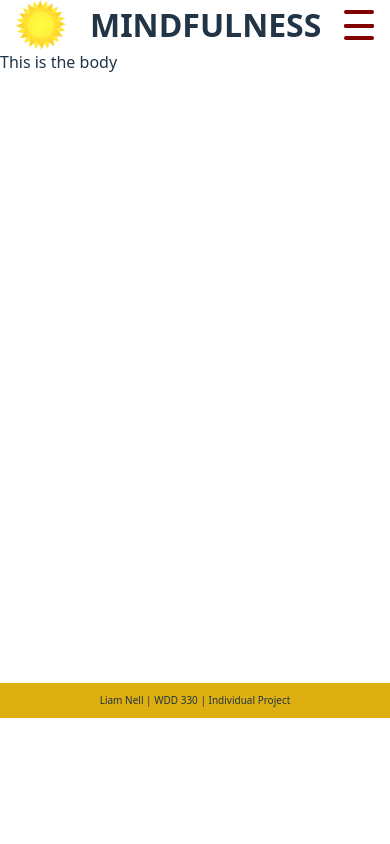
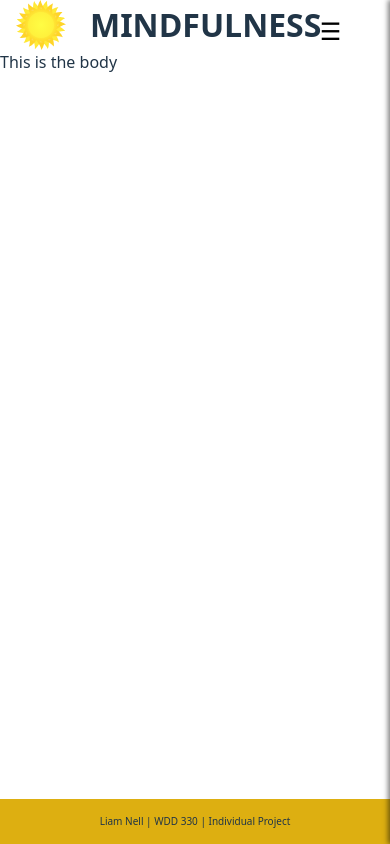
Before and after one commit to limanjohnson/MindfulnessApp, a website built with Vite: page src/index.html in a window 390 px wide. Built offline with nearby package versions, Linux system fonts and the light colour scheme.

Commit message:
LN Mobile Menu Navigation

```diff
--- a/public/partials/header.html
+++ b/public/partials/header.html
@@ -3,6 +3,7 @@
     <img src="../../public/images/sun.svg" alt="sun">
     <h1>MINDFULNESS</h1>
   </div>
+  <div class="desktopView">
     <div class="links">
       <a href="#">Home</a>
       <a href="#">Page 2</a>
@@ -12,30 +13,21 @@
     <div class="login">
       <a>Log In</a>
     </div>
+  </div>
 
-  <div class="hamburger-container">
-    <a href="javascript:void(0)">
-    <input type="checkbox" id="checkbox1" class="checkbox1 visuallyHidden">
-    <label for="checkbox1">
-      <div class="hamburger hamburger1">
-        <span class="bar bar1"></span>
-        <span class="bar bar2"></span>
-        <span class="bar bar3"></span>
-        <span class="bar bar4"></span>
-      </div>
-    </label>
-    </a>
+  <div class="mobileView">
+
+    <button id="menuButton" class="hamburger-menu">☰</button>
+
+    <div id="slidingMenu" class="sliding-menu">
+      <button id="closeButton" class="close-button">✖</button>
+      <ul>
+        <li><a href="#">Home</a></li>
+        <li><a href="#">About</a></li>
+        <li><a href="#">Services</a></li>
+        <li><a href="#">Contact</a></li>
+      </ul>
     </div>
   </div>
 
-<dialog id="menuOverlay" class="overlay">
-  <!-- Overlay content -->
-  <div class="overlay-content">
-    <h2>Menu</h2>
-    <a href="#">About</a>
-    <a href="#">Services</a>
-    <a href="#">Clients</a>
-    <a href="#">Contact</a>
-    <a href="#">Log In</a>
 </div>
-</dialog>
--- a/src/css/style.css
+++ b/src/css/style.css
@@ -97,6 +97,14 @@ button:focus-visible {
 
 /* Start of Header CSS */
 
+.desktopView {
+  display:block;
+}
+
+.mobileView {
+  display:none;
+}
+
 .nav-banner {
   display: flex;
   flex-direction:row;
@@ -122,129 +130,65 @@ button:focus-visible {
 }
 
 .links, .login {
-  display:none;
+  display:flex;
 }
 
 .login {
   margin-right:16px;
 }
 
-.hamburger-container a {
-  width: 70%;
-  margin-right: 16px;
-  display: flex;
-  justify-content: flex-end;
+.hamburger-menu {
+  position: fixed;
+  top: 0;
+  right:20px;
+  font-size: 24px;
+  background:none;
+  border:none;
   cursor:pointer;
 }
 
-.hamburger {
-  margin: 0 auto;
-  /*margin-top: 30px;*/
-  width: 30px;
-  height: 30px;
-  position: relative;
+.sliding-menu {
+  position:fixed;
+  top:0;
+  right:-100%;
+  width:100%;
+  height:100%;
+  background-color:#333;
+  color:white;
+  box-shadow:-2px 0 5px rgba(0,0,0,0.5);
+  transition:right 0.4s ease;
+  z-index:100;
 }
 
-.hamburger .bar {
-  padding: 0;
-  width: 30px;
-  height: 4px;
-  background-color: maroon;
-  display: block;
-  border-radius: 4px;
-  transition: all 0.4s ease-in-out;
-  position: absolute;
+.sliding-menu ul {
+  list-style:none;
+  padding: 20px;
+  margin:0;
 }
 
-.bar1 {
-  top: 0;
+.sliding-menu li {
+  margin:20px 0;
 }
 
-.bar2,
-.bar3 {
-  top: 13.5px;
+.sliding-menu a {
+  color:white;
+  text-decoration:none;
 }
 
-.bar3 {
-  right: 0;
-}
-
-.bar4 {
-  bottom: 0;
-}
-
-/* HAMBURGER 1 */
-.checkbox1:checked + label > .hamburger1 > .bar1{
-  transform: rotate(45deg);
-  transform-origin: 5%;
-  width: 41px
-}
-
-.checkbox1:checked + label > .hamburger1 > .bar2 {
-  transform: translateX(-40px);
-  background-color: transparent;
-}
-
-.checkbox1:checked + label > .hamburger1 > .bar3 {
-  transform: translateX(40px);
-  background-color: transparent;
-}
-
-.checkbox1:checked + label > .hamburger1 > .bar4 {
-  transform-origin: 5%;
-  transform: rotate(-45deg);
-  width: 41px;
-}
-
-input[type="checkbox"] {
-  display:none;
-}
-
-label[for="checkbox1"] {
+.sliding-menu .close-button {
+  position:absolute;
+  top:0;
+  right:20px;
+  font-size:24px;
+  background:none;
+  border:none;
+  color:white;
   cursor:pointer;
 }
 
-:modal {
-  border: 2px solid #ddaf11;
-  background-color: #aaaaaa;
-  box-shadow: 3px 3px 10px rgb(0 0 0 / 50%);
-  border-radius:10px;
+.sliding-menu.open {
+  right: 0;
 }
-
-.overlay-content {
-  margin: 60px;
-  display: flex;
-  flex-direction: column;
-  align-items: center;
-}
-
-/*.overlay-content a {*/
-/*  margin-top: 10px;*/
-/*  font-size: 20px;*/
-/*  font-weight: 500;*/
-/*  color: #646cff;*/
-/*  text-decoration: inherit;*/
-/*}*/
-
-.overlay a {
-  padding: 8px;
-  text-decoration: none;
-  font-size: 24px;
-  color: #818181;
-  display: block;
-  transition: 0.3s;
-}
-
-.overlay a:hover, .overlay a:focus {
-  color: #f1f1f1;
-}
-
-/*.overlay {*/
-/*  position: absolute;*/
-/*  top: 20px;*/
-/*  right: 45px;*/
-/*  font-size: 60px;*/
-/*}*/
 
 /* End of Header CSS */
 
@@ -259,12 +203,26 @@ main {
 /* Start of Footer CSS */
 
 #site-footer {
+  position:fixed;
+  bottom:0;
+  width:100%;
   display: flex;
   justify-content: center;
   align-items:center;
   background: #ddaf11;
-  height:3.5em;
+  height:4.5em;
   font-size: 10px;
 }
 
 /* End of Footer CSS */
+
+/* Mobile Styles */
+@media (max-width:768px) {
+  .desktopView {
+    display:none;
+  }
+
+  .mobileView {
+    display:block;
+  }
+}
--- a/src/js/main.js
+++ b/src/js/main.js
@@ -1,10 +1,7 @@
-import { loadHeaderFooter, toggleMenu, hamburgerMenu } from "./utils.mjs"
+import { loadHeaderFooter, mobileMenuToggle } from "./utils.mjs"
 
 document.addEventListener("DOMContentLoaded", () => {
   loadHeaderFooter().then(() => {
-    toggleMenu();
-    hamburgerMenu();
+    mobileMenuToggle();
   });
-  window.addEventListener("resize", hamburgerMenu);
-
 })
--- a/src/js/utils.mjs
+++ b/src/js/utils.mjs
@@ -28,55 +28,25 @@ export async function loadHeaderFooter() {
   renderWithTemplate(footerTemplate, footerElement);
 }
 
-export function hamburgerMenu() {
-  const hamburgerElement = document.querySelector(".hamburger-container")
-  const desktopLinksElements = document.querySelector(".links")
-  const loginElement = document.querySelector(".login")
+export function mobileMenuToggle() {
+  const menuButton = document.getElementById("menuButton");
+  const slidingMenu = document.getElementById("slidingMenu");
+  const closeButton = document.getElementById("closeButton");
 
-  if (!hamburgerElement || !desktopLinksElements || !loginElement) {
-    console.error("Hamburger menu elements no found.")
-    return;
-  }
+  menuButton.addEventListener("click", () => {
+    slidingMenu.classList.add("open")
+  });
 
-  if (window.matchMedia("(max-width: 675px)").matches) {
-    // Show mobile elements
-    hamburgerElement.style.display = "flex";
+  closeButton.addEventListener("click", () => {
+    slidingMenu.classList.remove("open")
+  });
 
-    // Hide links elements
-    desktopLinksElements.style.display = "none";
-
-    // Hide the login elements
-    loginElement.style.display = "none";
-
-  } else {
-    // Hide desktop elements
-    hamburgerElement.style.display = "none";
-
-    // Show links elements
-    desktopLinksElements.style.display = "flex";
-
-    // Show the login elements
-    loginElement.style.display = "flex";
-  }
+  document.addEventListener("click", (event) => {
+    if (!slidingMenu.contains(event.target) && !menuButton.contains(event.target)
+    ) {
+      slidingMenu.classList.remove("open");
+    }
+  });
 }
 
-export function toggleMenu() {
-  const hamburgerElement = document.querySelector(".hamburger-container")
-  const menuOverlay = document.getElementById("menuOverlay")
-
-  // Open modal after clicking hamburger menu
-  hamburgerElement.addEventListener("click", () => {
-    menuOverlay.showModal();
-  });
-
-  // Close modal after clicking on link or outside.
-  menuOverlay.addEventListener("click", () => {
-    if (event.target === menuOverlay) {
-      menuOverlay.close();
-    }
-  })
-}
-
-
-
  //add a comment
```
Lines whose indentation alone changed are shown as unchanged.
